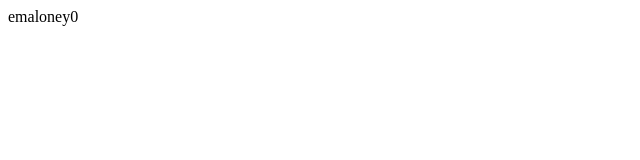
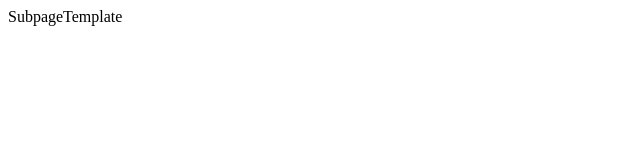
Before and after one commit to alampros/gatsby-json-parse-bug, a Gatsby site: page /fromjson/emaloney0/ in a window 1280 px wide. Shown: the full height of the page, 0-640 px from the left. Built offline with nearby package versions, Linux system fonts and the light colour scheme; Gatsby itself is replaced by a stand-in of ours.

Commit message:
Further reduce complexity 2: The Lessening

```diff
--- a/gatsby-node.js
+++ b/gatsby-node.js
@@ -13,9 +13,6 @@
     return createPage({
       path: `/fromjson/${itemId}/`,
       component: pageTemplate,
-      context: {
-        itemId,
-      }
     })
   }))
 }
--- a/package.json
+++ b/package.json
@@ -14,12 +14,8 @@
     "node" : ">=8.4.0"
   },
   "dependencies": {
-    "classnames": "^2.2.5",
     "gatsby": "^1.9.52",
     "gatsby-link": "^1.0.1",
-    "gatsby-source-filesystem": "^1.4.1",
-    "prop-types": "^15.6.0",
-    "react": "^15.6.2",
-    "react-dom": "^15.6.2"
+    "react": "^15.6.2"
   }
 }
--- a/src/templates/SubPageTemplate.js
+++ b/src/templates/SubPageTemplate.js
@@ -1,20 +1,7 @@
 import React from 'react'
-import PropTypes from 'prop-types'
 
-export default class SubPageTemplate extends React.Component {
-  static propTypes = {
-    pathContext: PropTypes.shape({
-      itemId: PropTypes.string,
-    }),
-  }
-  render() {
-    const {
-      itemId,
-    } = this.props.pathContext
-    return (
-      <div>
-        {itemId}
-      </div>
-    )
-  }
-}
+export default () => (
+  <div>
+    SubpageTemplate
+  </div>
+)
```
Also changed, not shown: 1 other file.
